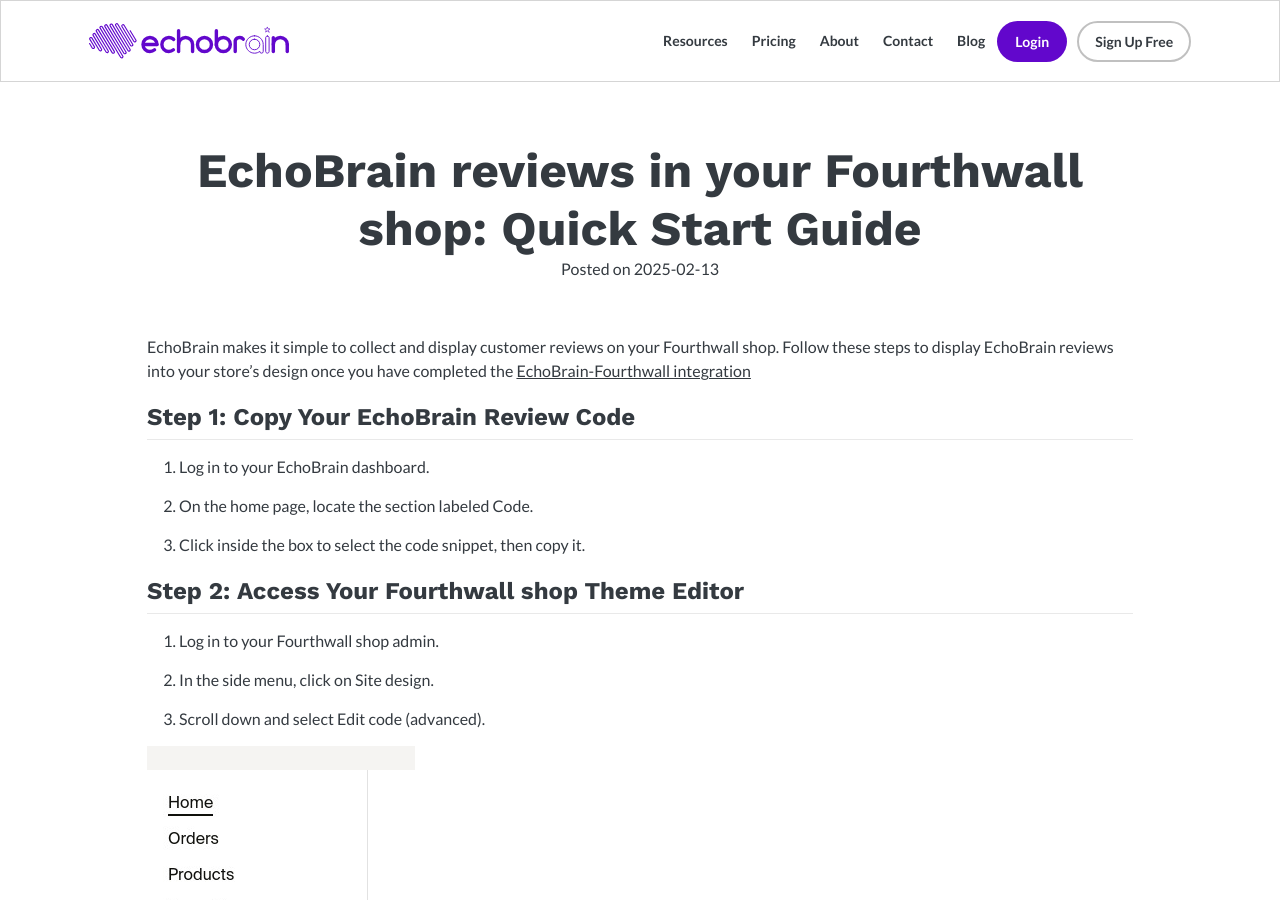
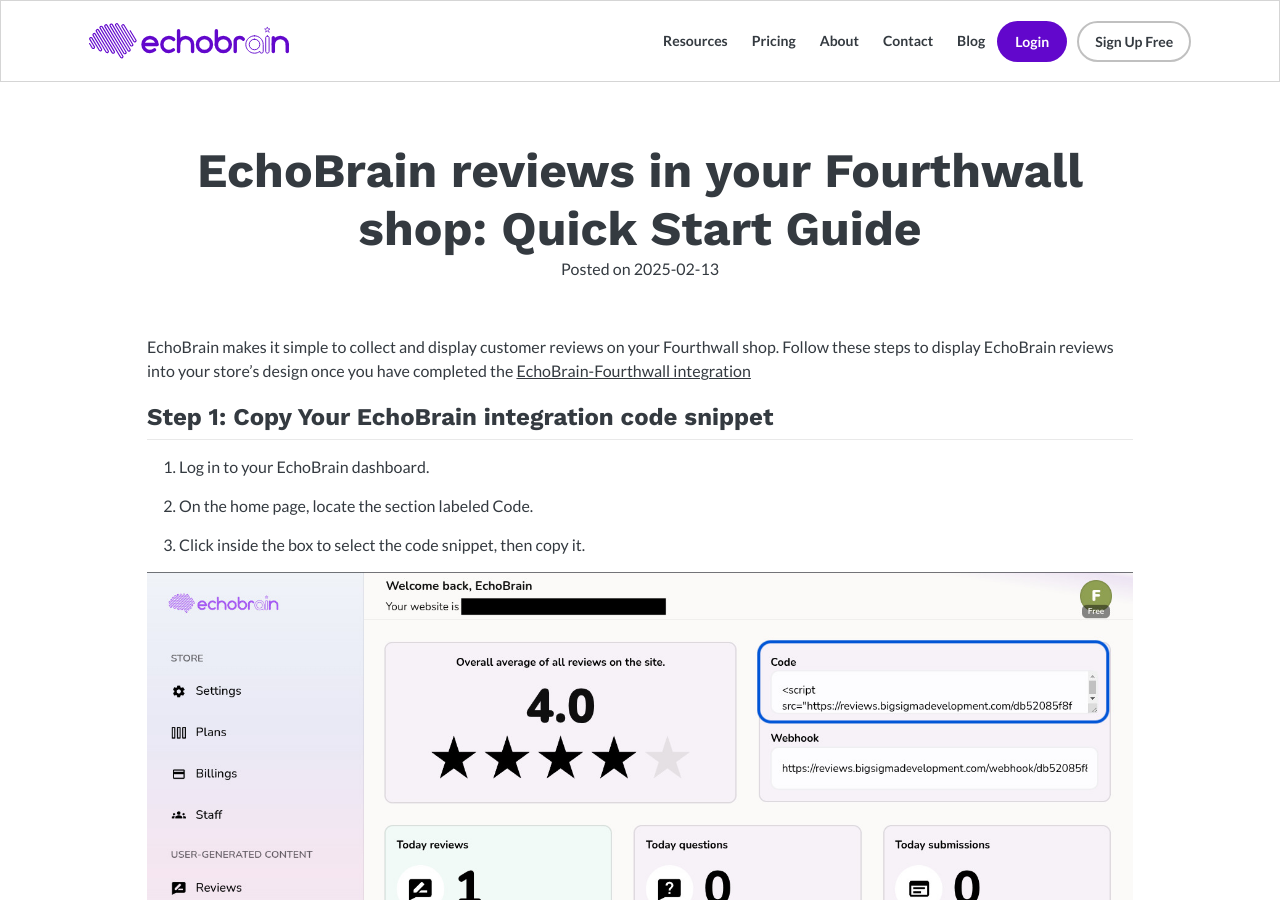
Before and after one commit to echo-brain/echo-brain.github.io, a Jekyll site: the page built from _posts/2025-02-13-fourthwall-reviews-quick-start.md, in a window 1280 px wide and 900 px high. Built offline with Jekyll 4.4.1, drawn with Linux system fonts in a browser that asks for light colours.

Commit message:
Update 2025-02-13-fourthwall-reviews-quick-start.md

```diff
--- a/_posts/2025-02-13-fourthwall-reviews-quick-start.md
+++ b/_posts/2025-02-13-fourthwall-reviews-quick-start.md
@@ -11,11 +11,14 @@
 EchoBrain makes it simple to collect and display customer reviews on your Fourthwall shop. Follow these steps to display EchoBrain reviews into your store's design once you have completed the [EchoBrain-Fourthwall integration](https://echo-brain.com/blog/documentation/fourthwall-integration-quick-start-guide/)
 
 
-## Step 1: Copy Your EchoBrain Review Code
+## Step 1: Copy Your EchoBrain integration code snippet
 
 1. Log in to your EchoBrain dashboard.
 2. On the home page, locate the section labeled Code.
 3. Click inside the box to select the code snippet, then copy it.
+
+
+![Echobrain dashboard code](/assets/posts/new_echobrain_dashboard_code.jpg)
 
 
 ## Step 2: Access Your Fourthwall shop Theme Editor
```
